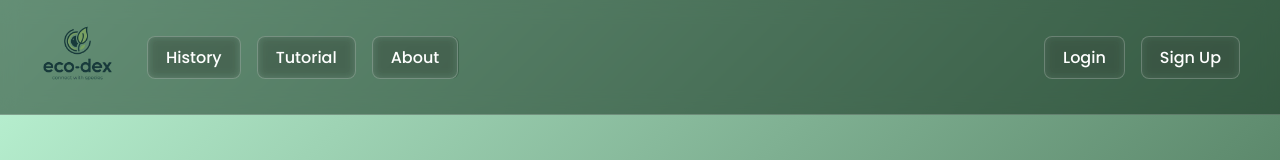
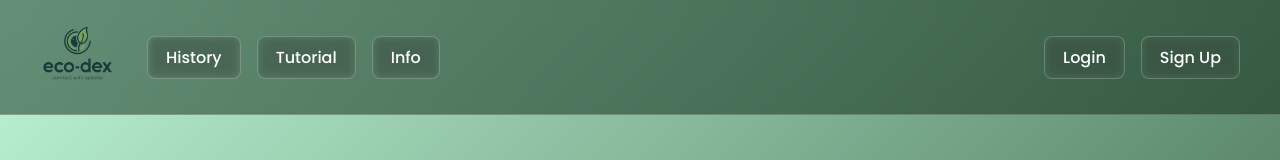
Before and after one commit to tmdirito/SICI, a Next.js app in the folder SICI/animal-identifier-app/: page / in a window 1280 px wide. Shown: the top 160 px of the page. Built offline with nearby package versions, Linux system fonts and the light colour scheme; no server answers.

Commit message:
fixed again for navbar mobile

```diff
--- a/SICI/animal-identifier-app/src/app/components/NavBar.js
+++ b/SICI/animal-identifier-app/src/app/components/NavBar.js
@@ -14,7 +14,7 @@ export default function NavBar() {
   const handleLogout = async () => {
     try {
       await logout();
-      router.push('/'); // Redirect to homepage on logout
+      router.push('/');
       setIsOpen(false);
     } catch (error) {
       console.error('Failed to log out', error);
@@ -22,17 +22,70 @@ export default function NavBar() {
   };
 
   const closeMenu = () => setIsOpen(false);
-  const linkStyle = "inline-block bg-indigo-600 text-white px-4 py-2 rounded-md text-sm font-semibold hover:bg-indigo-700 transition-all duration-200";
+  const linkStyle = styles.linkStyle; // Use the CSS module class name
+
+  // Helper function to render auth buttons for reuse
+  const renderAuthButtons = (mobile = false) => (
+    <>
+      {currentUser ? (
+        <>
+          <span className={mobile ? styles.authStatus : "text-sm mr-4"}>
+            Hi, {currentUser.email}
+          </span>
+          <button onClick={handleLogout} className={linkStyle}>
+            Logout
+          </button>
+        </>
+      ) : (
+        <>
+          <Link href="/login" className={linkStyle} onClick={closeMenu}>
+            Login
+          </Link>
+          <Link href="/signup" className={linkStyle} onClick={closeMenu}>
+            Sign Up
+          </Link>
+        </>
+      )}
+    </>
+  );
+
+  const renderNavLinks = (extraLinks) => (
+    <>
+      {currentUser && (
+        <Link href="/dashboard" className={linkStyle} onClick={closeMenu}>
+          Identify Animals
+        </Link>
+      )}
+      <Link href="/history" className={linkStyle} onClick={closeMenu}>
+        History
+      </Link>
+      <Link href="/tutorial" className={linkStyle} onClick={closeMenu}>
+        Tutorial
+      </Link>
+      <Link href="/about" className={linkStyle} onClick={closeMenu}>
+        Info
+      </Link>
+    </>
+  );
 
   return (
     <nav className={styles.nav}>
-      {/* Hamburger Button */}
+      {/* --- 1. Desktop View (Visible until 1024px) --- */}
+      <div className={styles.desktopLinks}>
+        <div className={styles.navLinks}>
+          {renderNavLinks()}
+        </div>
+        <div className={styles.authLinks}>
+          {renderAuthButtons()}
+        </div>
+      </div>
+
+      {/* --- 2. Hamburger Button (Hidden on desktop, appears for mobile/overflow) --- */}
       <button
         className={styles.hamburger}
         onClick={() => setIsOpen(!isOpen)}
         aria-label="Toggle menu"
       >
-        {/* Simple SVG Icon for Hamburger/Close */}
         {isOpen ? (
           <svg xmlns="http://www.w3.org/2000/svg" width="24" height="24" viewBox="0 0 24 24" fill="none" stroke="currentColor" strokeWidth="2" strokeLinecap="round" strokeLinejoin="round">
             <line x1="18" y1="6" x2="6" y2="18"></line>
@@ -46,43 +99,19 @@ export default function NavBar() {
           </svg>
         )}
       </button>
-      <div className={`${styles.menu} ${isOpen ? styles.menuOpen : ''}`}>
-      <div className={styles.navLinks}>
-        {currentUser && (
-          <Link href="/dashboard" className={styles.linkStyle} onClick={closeMenu}>
-            Identify Animals
-          </Link>
-        )}
-        <Link href="/history" className={styles.linkStyle} onClick={closeMenu}>
-          History
-        </Link>
-        <Link href="/tutorial" className={styles.linkStyle} onClick={closeMenu}>
-          Tutorial
-        </Link>
-        <Link href="/about" className={styles.linkStyle} onClick={closeMenu}>
-          About
-        </Link>
-        {/* You can add back Tutorial and Info links here if you wish */}
-      </div>
-      </div>
-      <div className={styles.authLinks}>
-        {currentUser ? (
-          <>
-            <span className="text-sm mr-4">Hi, {currentUser.email}</span>
-            <button onClick={handleLogout} className={styles.linkStyle}>
-              Logout
-            </button>
-          </>
-        ) : (
-          <>
-            <Link href="/login" className={styles.linkStyle} onClick={closeMenu}>
-              Login
-            </Link>
-            <Link href="/signup" className={styles.linkStyle} onClick={closeMenu}>
-              Sign Up
-            </Link>
-          </>
-        )}
+
+      {/* --- 3. Mobile/Collapsible Menu (Hidden by default, slides in from right) --- */}
+      <div className={`${styles.mobileMenu} ${isOpen ? styles.menuOpen : ''}`}>
+
+        {/* Top Section: Navigation Links */}
+        <div className={styles.mobileLinks}>
+          {renderNavLinks()}
+        </div>
+
+        {/* Bottom Section: Authentication Links (Pushed to bottom by flexbox) */}
+        <div className={styles.mobileAuth}>
+          {renderAuthButtons(true)}
+        </div>
       </div>
     </nav>
   );
--- a/SICI/animal-identifier-app/src/app/components/NavBar.module.css
+++ b/SICI/animal-identifier-app/src/app/components/NavBar.module.css
@@ -1,35 +1,32 @@
-/* --- Glass effect for the main nav container --- */
+/* --- Base Desktop Styles --- */
 .nav {
-  flex-grow: 1;
+  /* This container only holds the desktop links and the mobile hamburger */
   width: 100%;
+  display: flex;
+  justify-content: flex-end; /* Push all content to the right edge */
+  align-items: center;
+  gap: 1rem;
+}
+
+/* This is the container for all links on desktop (visible) */
+.desktopLinks {
   display: flex;
   justify-content: space-between;
   align-items: center;
-  gap: 1rem;
-  flex-wrap: wrap; /* allows for wrap on mobile */
+  flex-grow: 1; /* Allows the link container to push auth links to the right */
 }
 
-.menu {
-  display: flex;
-  justify-content: space-between;
-  align-items: center;
-  gap: 1rem;
-  flex-grow: 1;
-}
-
-
-/* --- Containers to separate main links from auth buttons --- */
+/* Containers for link groups on desktop */
 .navLinks, .authLinks {
   display: flex;
   align-items: center;
   gap: 1rem;
 }
 
-/* Find the .linkStyle class */
+/* --- Styling for individual links/buttons (Keep existing styles) --- */
 .linkStyle {
   background-color: rgba(255, 255, 255, 0.1);
   border: 1px solid rgba(255, 255, 255, 0.2);
-  /* Change the vertical padding from 10px to 8px */
   padding: 8px 18px;
   border-radius: 8px;
   text-decoration: none;
@@ -44,10 +41,11 @@
 .linkStyle:hover {
   background-color: rgba(255, 255, 255, 0.2);
   border-color: rgba(255, 255, 255, 0.3);
-  transform: translateY(-2px); /* Lifts the button slightly */
-  box-shadow: 0 4px 20px rgba(0, 0, 0, 0.2); /* Adds a soft glow */
+  transform: translateY(-2px);
+  box-shadow: 0 4px 20px rgba(0, 0, 0, 0.2);
 }
 
+/* --- Hamburger Button (Hidden by default) --- */
 .hamburger {
   display: none;
   background: transparent;
@@ -56,36 +54,67 @@
   padding: 0.5rem;
   color: white;
   z-index: 1001;
+  margin-left: 1rem; /* Space between the last desktop link and the hamburger */
 }
 
-/* --- Mobile Styles --- */
-@media (max-width: 768px) {
-  .hamburger {
-    display: block; /* Show hamburger on small screens */
+/* --- Mobile Menu Container (The full sliding panel) --- */
+.mobileMenu {
+  /* Default: Hidden off-screen */
+  position: fixed;
+  top: 0;
+  right: 0;
+  width: 80vw; /* 80% of screen width */
+  height: 100vh;
+  background: rgba(12, 40, 22, 0.98);
+  z-index: 999;
+
+  /* Flexbox settings for stacking and bottom alignment (Crucial for auth links) */
+  display: flex;
+  flex-direction: column;
+  justify-content: space-between;
+  padding: 80px 24px 40px; /* Padding for content */
+
+  transform: translateX(100%); /* Start completely hidden */
+  transition: transform 0.3s ease-out;
+}
+
+/* State when the menu is open */
+.menuOpen {
+  transform: translateX(0);
+}
+
+/* --- Mobile Styles (@media query handles the showing/hiding of the right elements) --- */
+@media (max-width: 1024px) { /* Changed breakpoint to 1024px for better desktop overflow simulation */
+
+  /* Hides the desktop links on mobile/overflow */
+  .desktopLinks {
+    display: none;
   }
 
-  .menu {
-    display: none; /* Hide menu by default on mobile */
+  /* Shows hamburger on mobile/overflow */
+  .hamburger {
+    display: block;
+  }
+
+  /* Ensure links/buttons fill the width of the open menu */
+  .mobileLinks, .mobileAuth {
+    display: flex;
     flex-direction: column;
     width: 100%;
-    margin-top: 1rem;
     gap: 1rem;
-  }
-
-  /* This class is added by React when the menu is open */
-  .menuOpen {
-    display: flex;
-  }
-
-  .navLinks, .authLinks {
-    flex-direction: column;
-    width: 100%;
-    gap: 0.5rem;
+    align-items: center;
   }
 
   .linkStyle {
     width: 100%;
     text-align: center;
     display: block;
+    box-sizing: border-box; /* Ensures padding is counted inside the width */
+  }
+
+  /* Styles for the user email inside the mobile menu */
+  .authStatus {
+    color: var(--secondary-text);
+    margin-bottom: 0.5rem;
   }
 }
```
